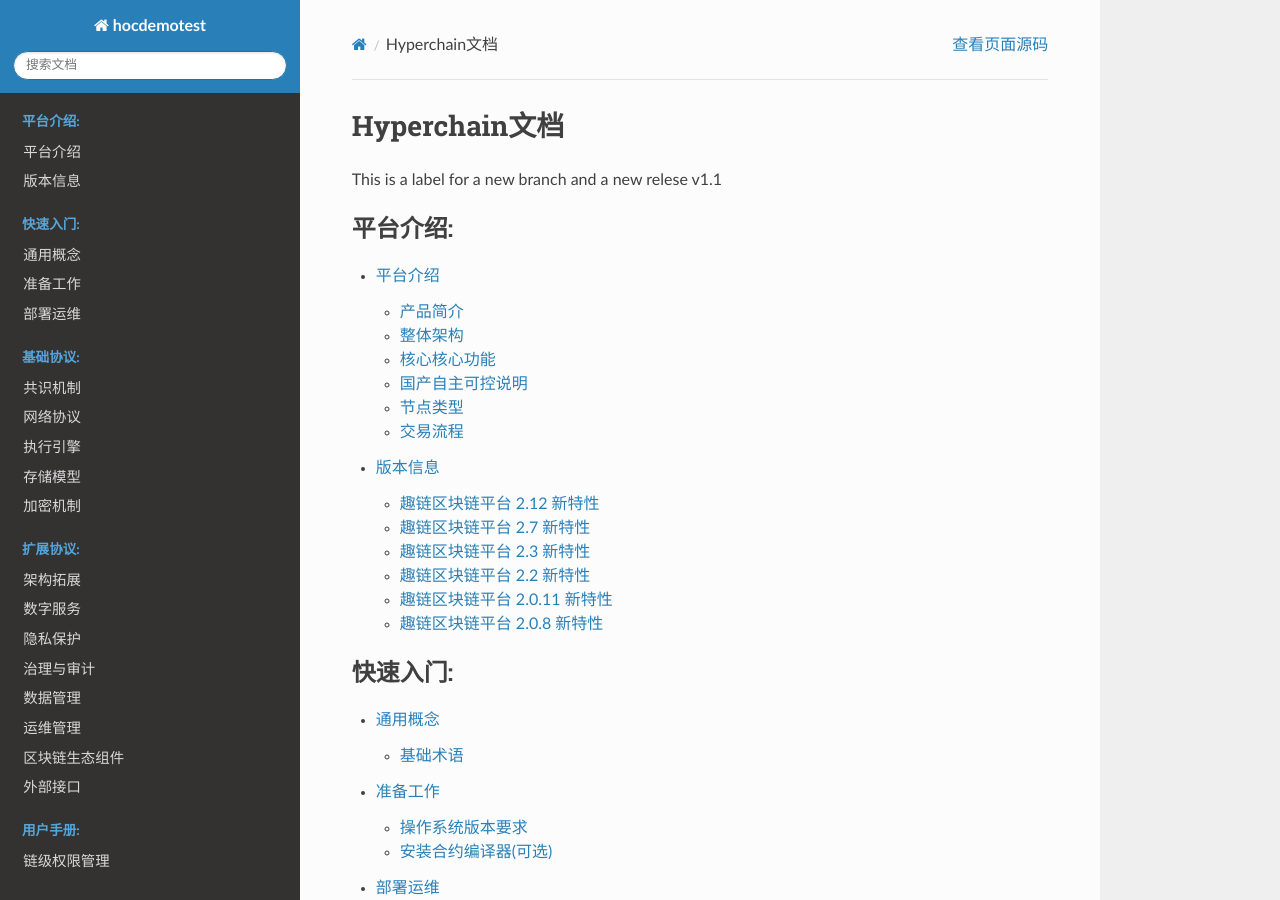
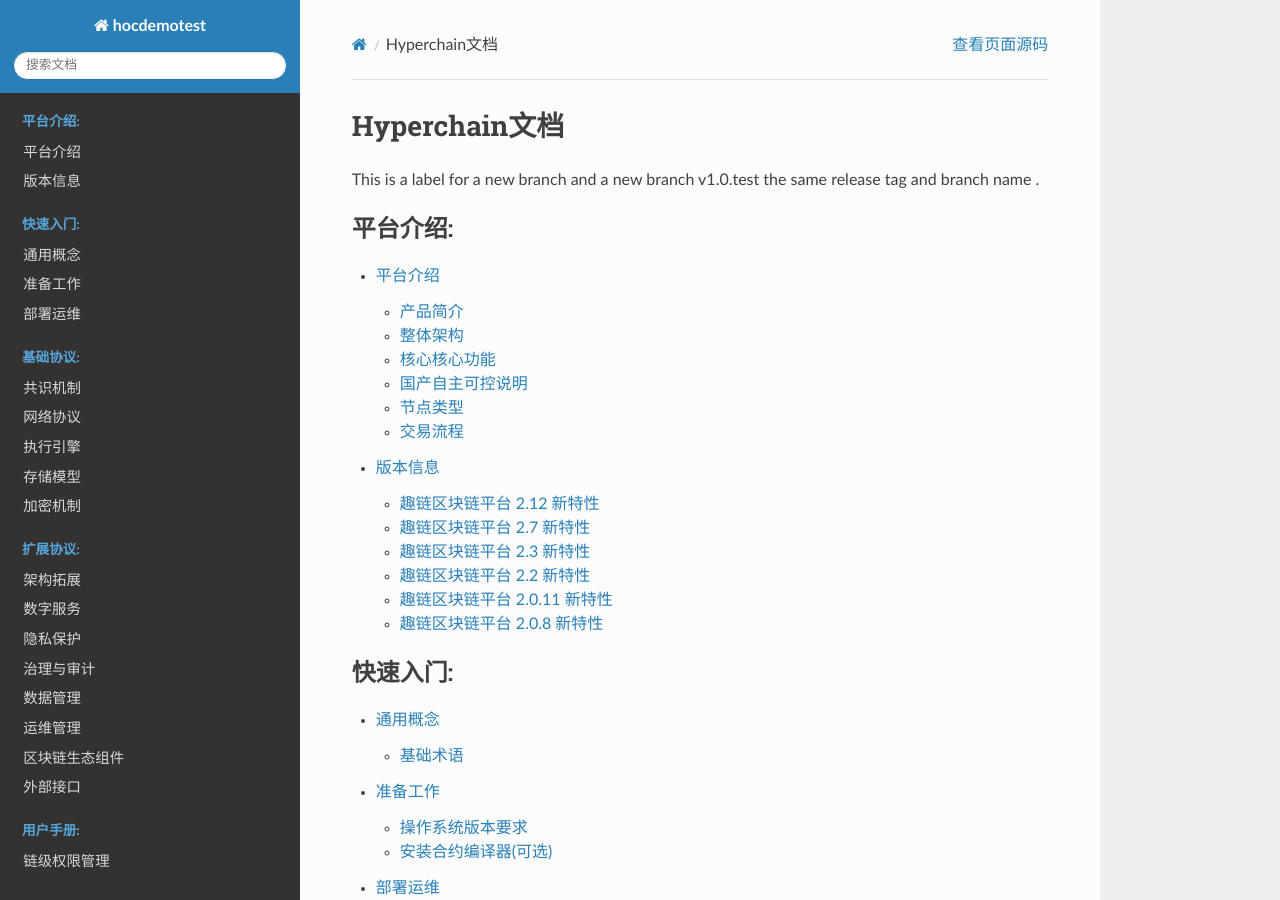
Before and after one commit to zkjst110/hpcdemo, a Sphinx documentation site: the page built from docs/source/index.rst, in a window 1280 px wide and 900 px high. Built offline with Sphinx 7.4.7 and the Read the Docs theme 2.0.0, drawn with Linux system fonts in a browser that asks for light colours; pages that are not in the unit, such as notebooks, are missing from menus.

Commit message:
Update index.rst

```diff
--- a/docs/source/index.rst
+++ b/docs/source/index.rst
@@ -5,7 +5,7 @@
 
 Hyperchain文档
 ======================================
-This is a label for a new branch and a new relese v1.1
+This is a label for a new branch and a new branch v1.0.test the same release tag and branch name .
 
 .. toctree::
    :maxdepth: 2
```
